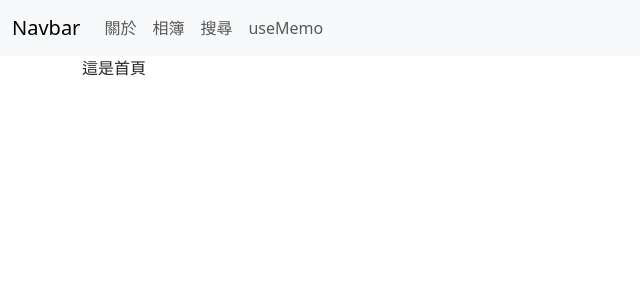
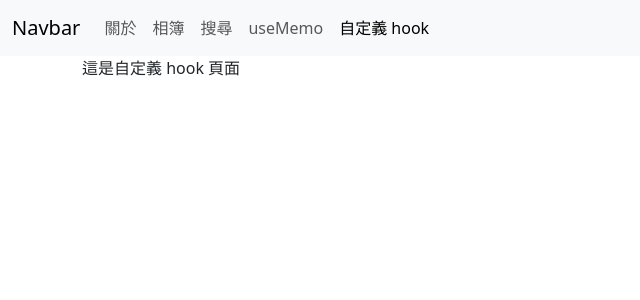
Before and after one commit to jerry83314/restaurant, a React (Vite) app: page /customhook in a window 1280 px wide. Before the commit this address led to /. Shown: the top 300 px of the page, without its empty margins (0-640 px from the left). Built offline with nearby package versions, Linux system fonts and the light colour scheme.

Commit message:
自定義 hook

```diff
--- a/src/App.jsx
+++ b/src/App.jsx
@@ -4,7 +4,7 @@ import viteLogo from '/vite.svg'
 // import './App.css'
 import Navbar from './assets/components/Navbar'
 import { Route, Routes, Outlet } from 'react-router-dom'
-import { Home, About, AlbumLayout, AlbumIndex, AlbumPhoto, AlbumSearch, NotFound, UseMemo } from './pages'
+import { Home, About, AlbumLayout, AlbumIndex, AlbumPhoto, AlbumSearch, NotFound, UseMemo, CustomHook } from './pages'
 
 function App() {
   return (
@@ -20,6 +20,7 @@ function App() {
             <Route path=":id" element={<AlbumPhoto/>}></Route>
           </Route>
           <Route path="/usememo" element={<UseMemo/>}></Route>
+          <Route path="/customhook" element={<CustomHook/>}></Route>
           <Route path="*" element={<NotFound/>}></Route>
         </Routes>
       </div>
--- a/src/assets/components/Navbar.jsx
+++ b/src/assets/components/Navbar.jsx
@@ -27,6 +27,9 @@ export default function Navbar() {
                   <li className="nav-item">
                     <NavLink to="/usememo" className="nav-link">useMemo</NavLink>
                   </li>
+                  <li className="nav-item">
+                    <NavLink to="/customhook" className="nav-link">自定義 hook</NavLink>
+                  </li>
                 </ul>
               </div>
             </div>
--- a/src/pages/index.jsx
+++ b/src/pages/index.jsx
@@ -6,6 +6,7 @@ import AlbumPhoto from "./AlbumPhoto";
 import AlbumSearch from "./AlbumSearch";
 import NotFound from "./NotFound";
 import UseMemo from "./reactClass/UseMemo";
+import CustomHook from "./reactClass/CustomHook";
 
 export {
   Home,
@@ -15,5 +16,6 @@ export {
   AlbumPhoto,
   AlbumSearch,
   NotFound,
-  UseMemo
+  UseMemo,
+  CustomHook
 }
--- /dev/null
+++ b/src/pages/reactClass/CustomHook.jsx
@@ -0,0 +1,32 @@
+import { useState, useEffect } from "react"
+
+const useMousePosition = () => {
+  const [mouse, setMouse] = useState({});
+
+  useEffect(() => {
+    const getMouseEvent = (e) => {
+      setMouse({
+        x: e.clientX,
+        y: e.clientY
+      })
+    }
+
+    window.addEventListener('mousemove', getMouseEvent);
+    // useEffect 的 clean up
+    return () => window.removeEventListener('mousemove', getMouseEvent)
+  }, []);
+
+  // 一定要 return 值
+  return mouse
+}
+
+export default function CustomHook() {
+  const mouse = useMousePosition();
+
+  return (
+    <>
+    <p>這是自定義 hook 頁面 </p>
+    {mouse.x} {mouse.y}
+    </>
+  )
+}
```
